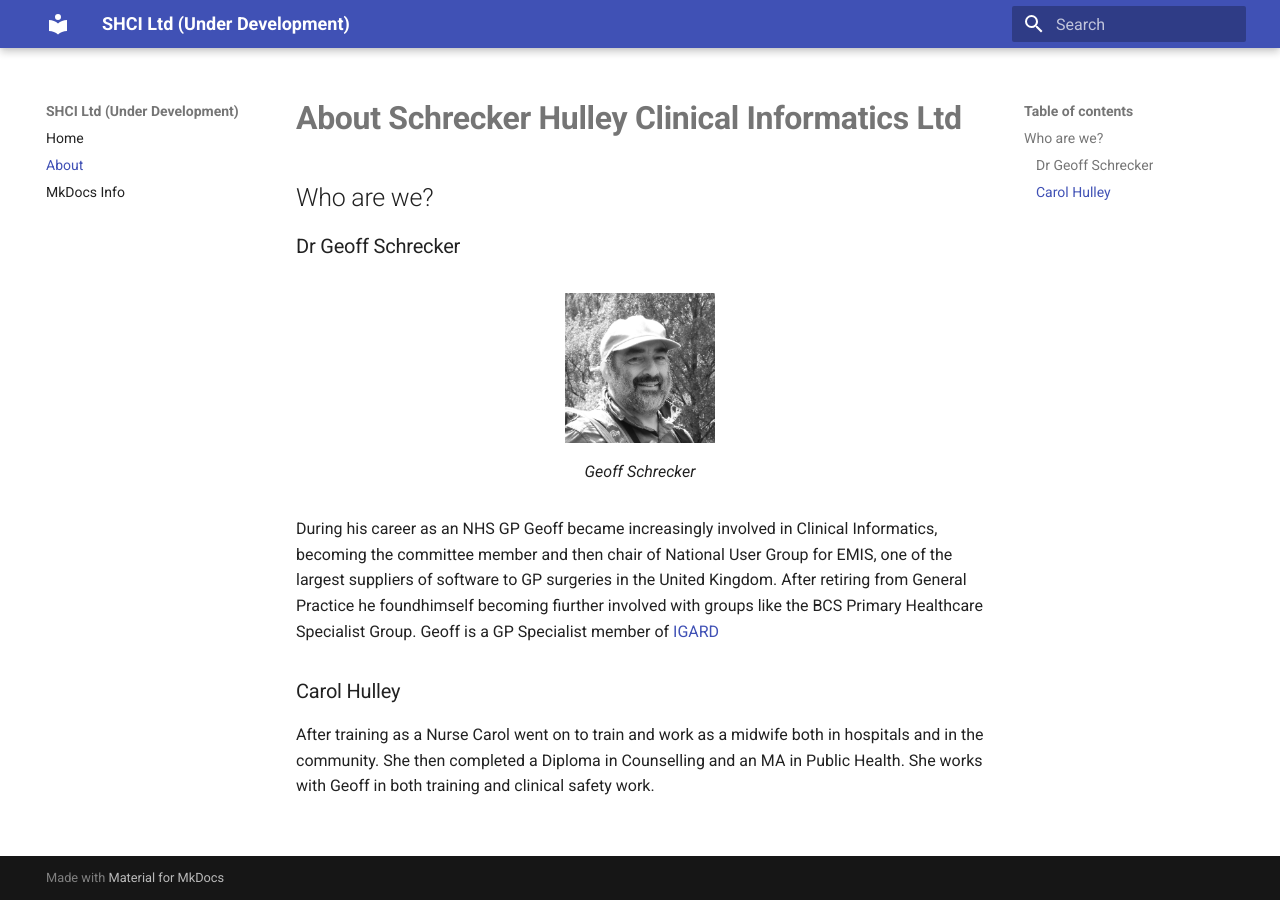
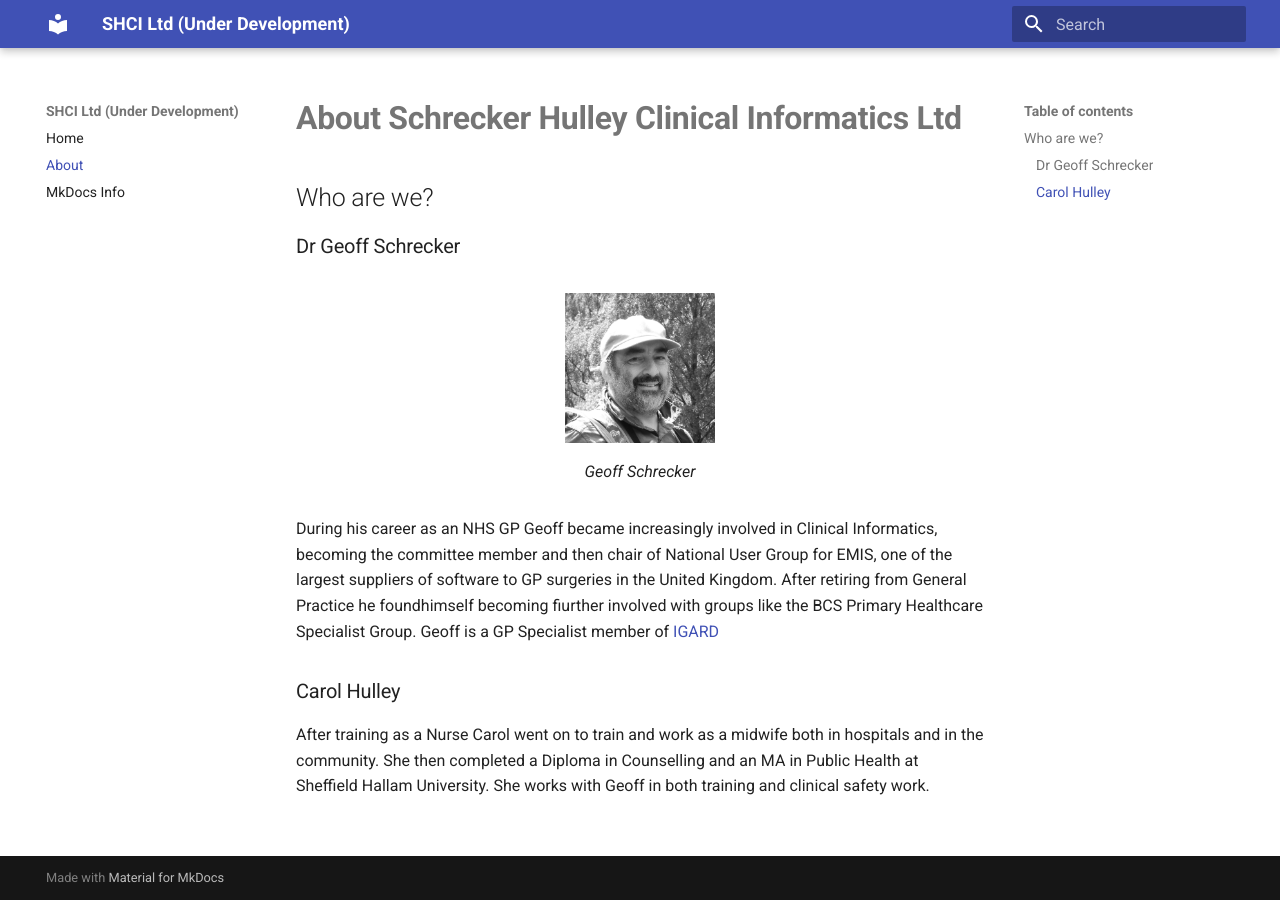
Before and after one commit to shci-ltd/website, an MkDocs documentation site: the page built from docs/about.md, in a window 1280 px wide. Built offline with MkDocs 1.6.1 and Material for MkDocs 9.7.7, drawn with Linux system fonts in a browser that asks for light colours.

Commit message:
Add SHU to about

```diff
--- a/docs/about.md
+++ b/docs/about.md
@@ -14,4 +14,4 @@
 
 ### Carol Hulley
 
-After training as a Nurse Carol went on to train and work as a midwife both in hospitals and in the community. She then completed a Diploma in Counselling and an MA in Public Health. She works with Geoff in both training and clinical safety work.
+After training as a Nurse Carol went on to train and work as a midwife both in hospitals and in the community. She then completed a Diploma in Counselling and an MA in Public Health at Sheffield Hallam University. She works with Geoff in both training and clinical safety work.
```
